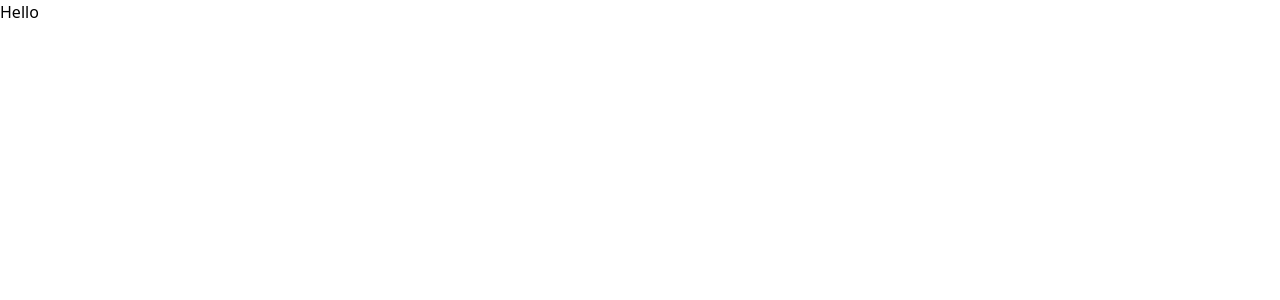
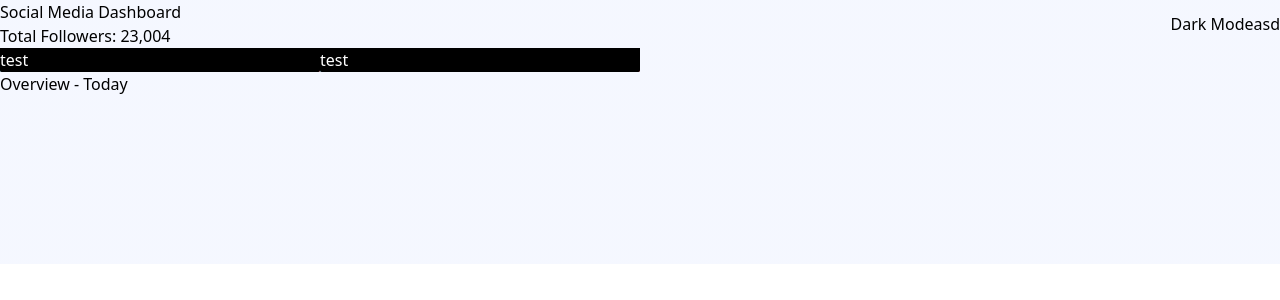
Before and after one commit to Tvang93/social-media-dashboard, a React (Vite) app: page / in a window 1280 px wide. Shown: the top 300 px of the page. Built offline with nearby package versions, Linux system fonts and the light colour scheme.

Commit message:
bg gradient

```diff
--- a/index.html
+++ b/index.html
@@ -6,7 +6,7 @@
     <meta name="viewport" content="width=device-width, initial-scale=1.0" />
     <title>Social Media DashBoard</title>
   </head>
-  <body>
+  <body class="min-h-screen bg-[linear-gradient(to_bottom,hsl(225,100%,98%)_33%,white_33%)]">
     <div id="root"></div>
     <script type="module" src="/src/main.jsx"></script>
   </body>
--- /dev/null
+++ b/src/components/FollowerComponent.jsx
@@ -0,0 +1,13 @@
+import React from "react";
+
+const FollowerComponent = () => {
+  return (
+    <div className="relative bg-gradient-to-r from-cyan-900 to-red-800 rounded-sm flex items-end h-auto">
+      <div className="bg-black rounded-b-sm h-[99%] w-[100%]">
+        <div className="text-white ">test</div>
+      </div>
+    </div>
+  );
+};
+
+export default FollowerComponent;
--- /dev/null
+++ b/src/components/OverviewComponent.jsx
@@ -0,0 +1,9 @@
+import React from 'react'
+
+const OverviewComponent = () => {
+  return (
+    <div>OverviewComponent</div>
+  )
+}
+
+export default OverviewComponent
--- a/src/components/dashboardComponent.jsx
+++ b/src/components/dashboardComponent.jsx
@@ -1,14 +1,33 @@
-import React from 'react'
+import React from "react";
+import "../index.css";
+import FollowerComponent from "./FollowerComponent";
 
 const DashboardComponent = () => {
+  return (
+    <>
+      <div className="flex justify-between text">
+        <div>
+          <h1>Social Media Dashboard</h1>
+          <p>Total Followers: 23,004</p>
+        </div>
+        <div className="flex items-center">
+          <h1>Dark Mode</h1>
+          <button>asd</button>
+        </div>
+      </div>
 
+      <div className="grid sm:grid-cols-2 lg:grid-cols-4">
+        <FollowerComponent />
+        <FollowerComponent />
+      </div>
 
+      <h1>Overview - Today</h1>
 
-  return (
-    <div>
-      <h1 className='text-blue-800'>Hello</h1>
-    </div>
-  )
-}
+      <div className="grid sm:grid-cols-2 lg:grid-cols-4">
 
-export default DashboardComponent
+      </div>
+    </>
+  );
+};
+
+export default DashboardComponent;
--- a/src/index.css
+++ b/src/index.css
@@ -1,3 +1,8 @@
 @tailwind base;
 @tailwind components;
 @tailwind utilities;
+
+@font-face {
+    font-family: "Inter";
+    src: url(/public/fonts/Inter-VariableFont_opsz\,wght.ttf);
+}
--- a/tailwind.config.js
+++ b/tailwind.config.js
@@ -1,8 +1,35 @@
 /** @type {import('tailwindcss').Config} */
 export default {
-  content: ["./src/**/*.{html,js}"],
+  content: ["./*.html", "./src/**/*.{html,js,jsx}"],
   theme: {
-    extend: {},
+    extend: {
+      colors: {
+        LimeGreen: "hsl(163, 72%, 41%)",
+        BrightRed: "hsl(356, 69%, 56%)",
+        Facebook: "hsl(208, 92%, 53%)",
+        Twitter: "hsl(203, 89%, 53%)",
+        Instagram1: "hsl(37, 97%, 70%)",
+        Instagram2: "hsl(329, 70%, 58%)",
+        YouTube: "hsl(348, 97%, 39%)",
+
+        DarkModeToggle1: 'hsl(210, 78%, 56%)',
+        DarkModeToggle2: 'hsl(146, 68%, 55%)',
+        LightModeToggle: 'hsl(230, 22%, 74%)',
+
+
+        VeryDarkBlueBG: "hsl(230, 17%, 14%)",
+        VeryDarkBlueTopBGPattern: "hsl(232, 19%, 15%)",
+        DarkDesaturatedBlueCardBG: "hsl(228, 28%, 20%)",
+        DesaturatedBlueText: "hsl(228, 34%, 66%)",
+        WhiteText: "hsl(0, 0%, 100%)",
+
+        WhiteBG: "hsl(0, 0%, 100%)",
+        VeryPaleBlueTopBGPattern: "hsl(225, 100%, 98%)",
+        LightGrayishBlueCardBG: "hsl(227, 47%, 96%)",
+        DarkGrayishBlueText: "hsl(228, 12%, 44%)",
+        VeryDarkBlueText: "hsl(230, 17%, 14%)",
+      },
+    },
   },
   plugins: [],
-}
+};
```
Also changed, not shown: public/fonts/Inter-VariableFont_opsz,wght.ttf (added).
